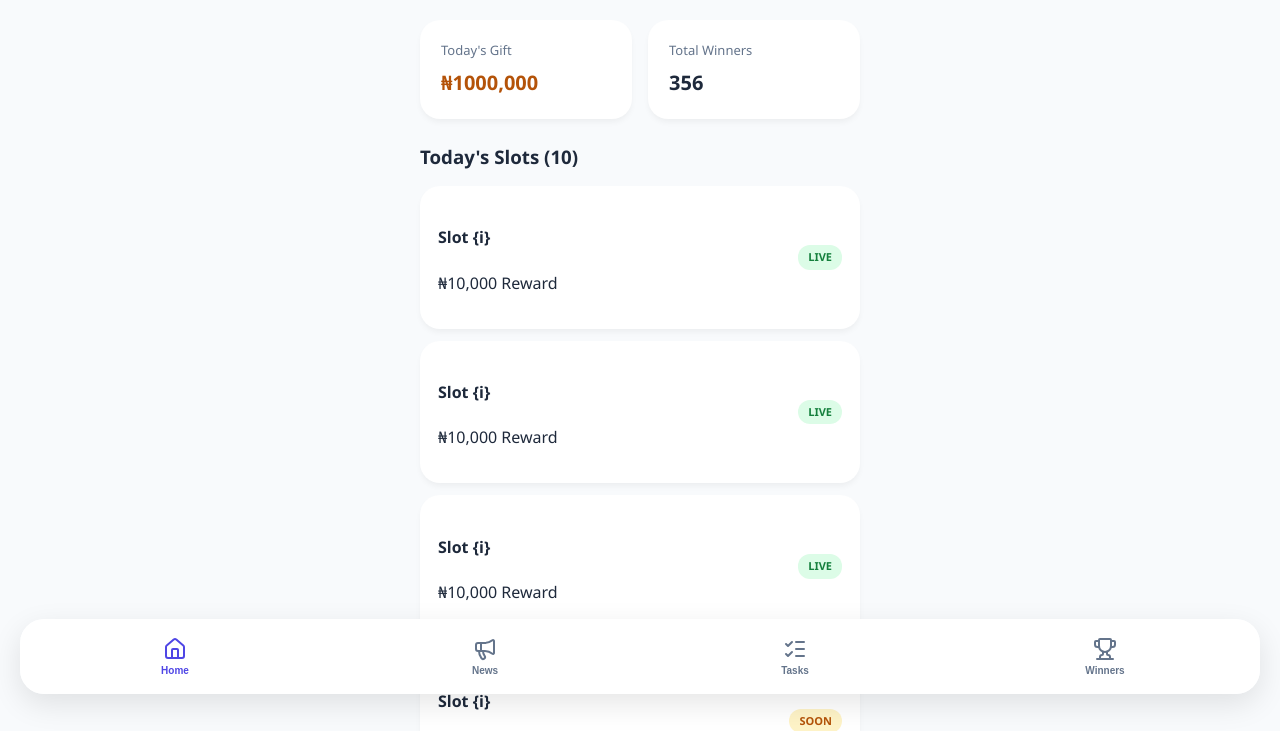
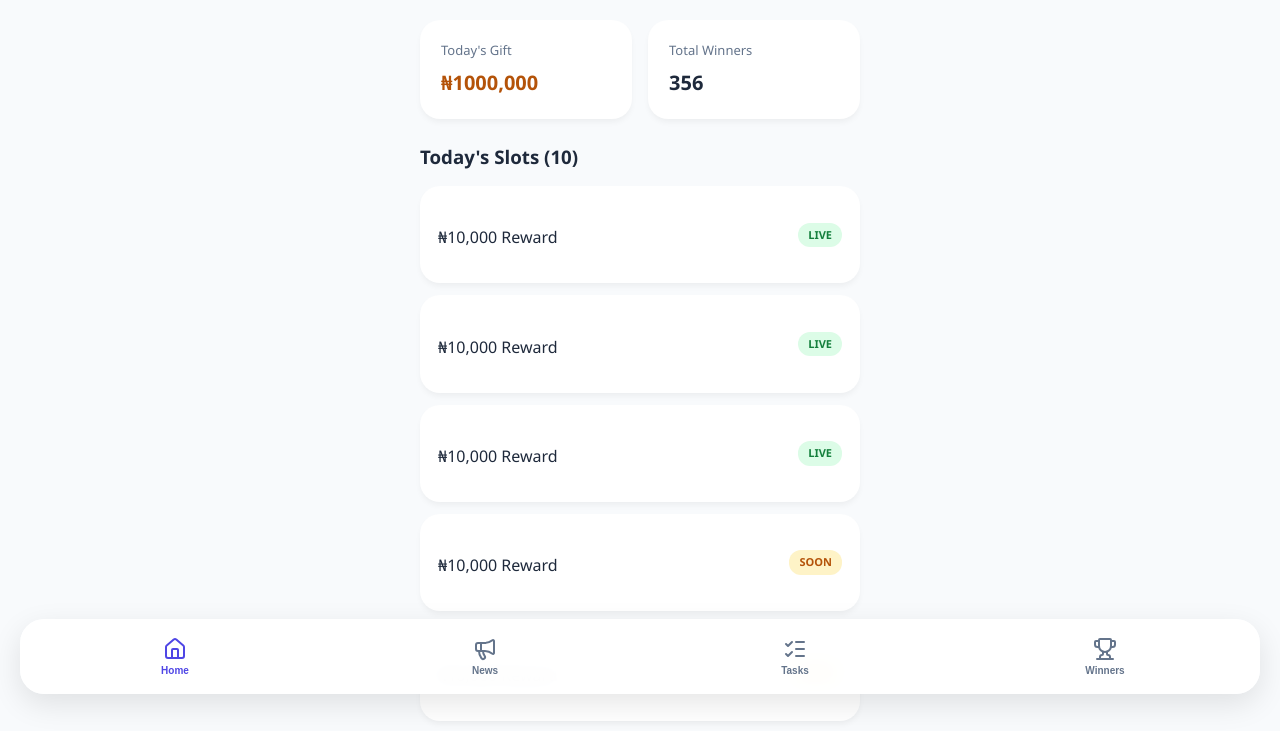
Before and after one commit to CodeTrekker785/Obi-Cubana-giveaway-announcement, a plain HTML site: page index.html in a window 1280 px wide. Shown: the part 86-817 px from the top of the page. Drawn offline with nearby package versions, Linux system fonts and the light colour scheme.

Commit message:
Update index.html

```diff
--- a/index.html
+++ b/index.html
@@ -208,7 +208,7 @@ tasks.forEach((task, i) => {
 const giveawayGrid = document.getElementById('giveawayGrid');
 for (let i = 1; i <= 5; i++) {
   const isLive = i <= 3;
-  giveawayGrid.innerHTML += `<div class="item-card"><div><h4>Slot {i}</h4><p>₦10,000 Reward</p></div><span class="status-pill ${isLive ? 'live' : 'upcoming'}">${isLive ? 'LIVE' : 'SOON'}</span></div>`;
+  giveawayGrid.innerHTML += `<div class="item-card"><div><h4></h4><p>₦10,000 Reward</p></div><span class="status-pill ${isLive ? 'live' : 'upcoming'}">${isLive ? 'LIVE' : 'SOON'}</span></div>`;
 }
 
 const winnerGrid = document.getElementById('winnerGrid');
```
